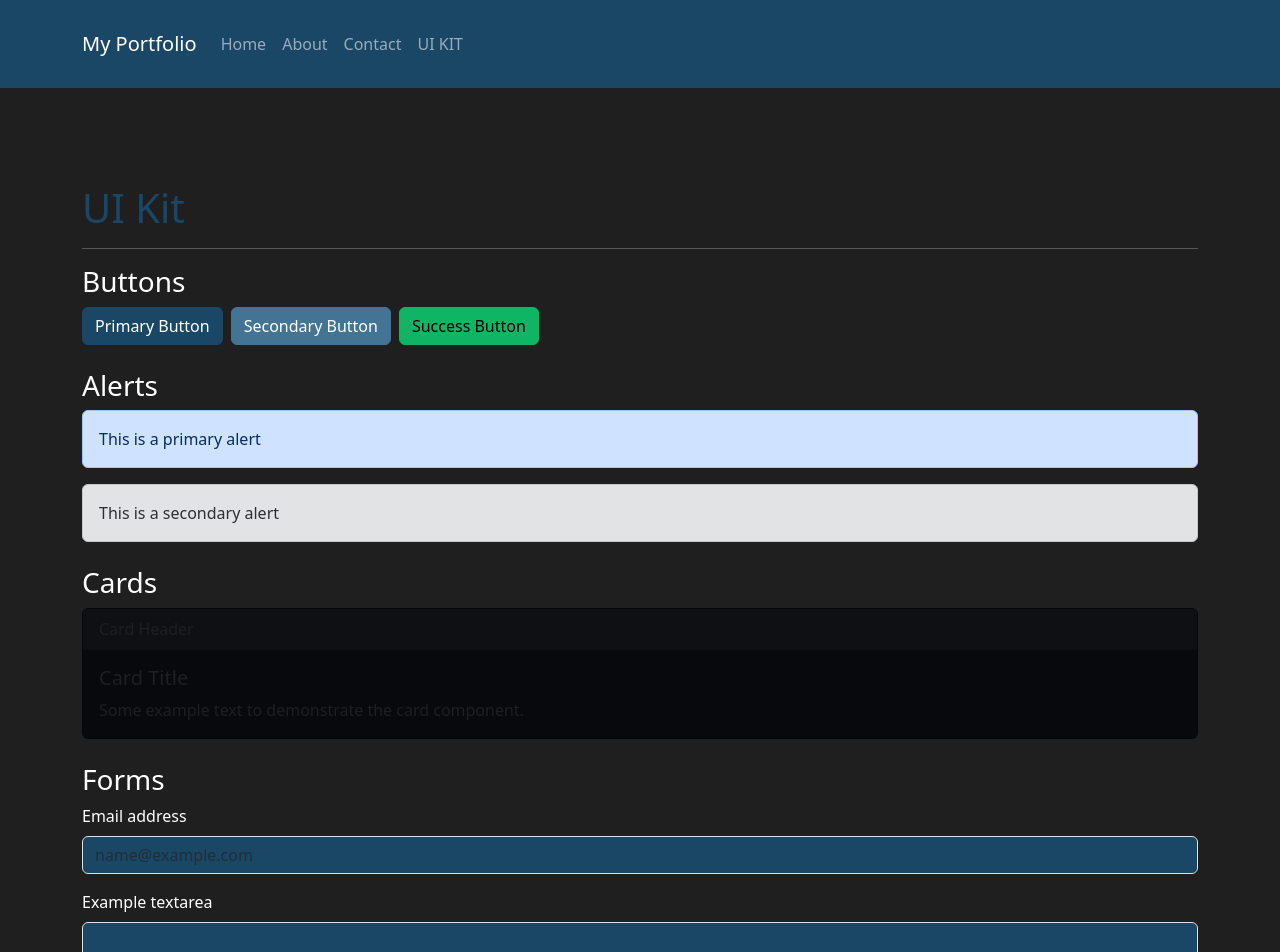
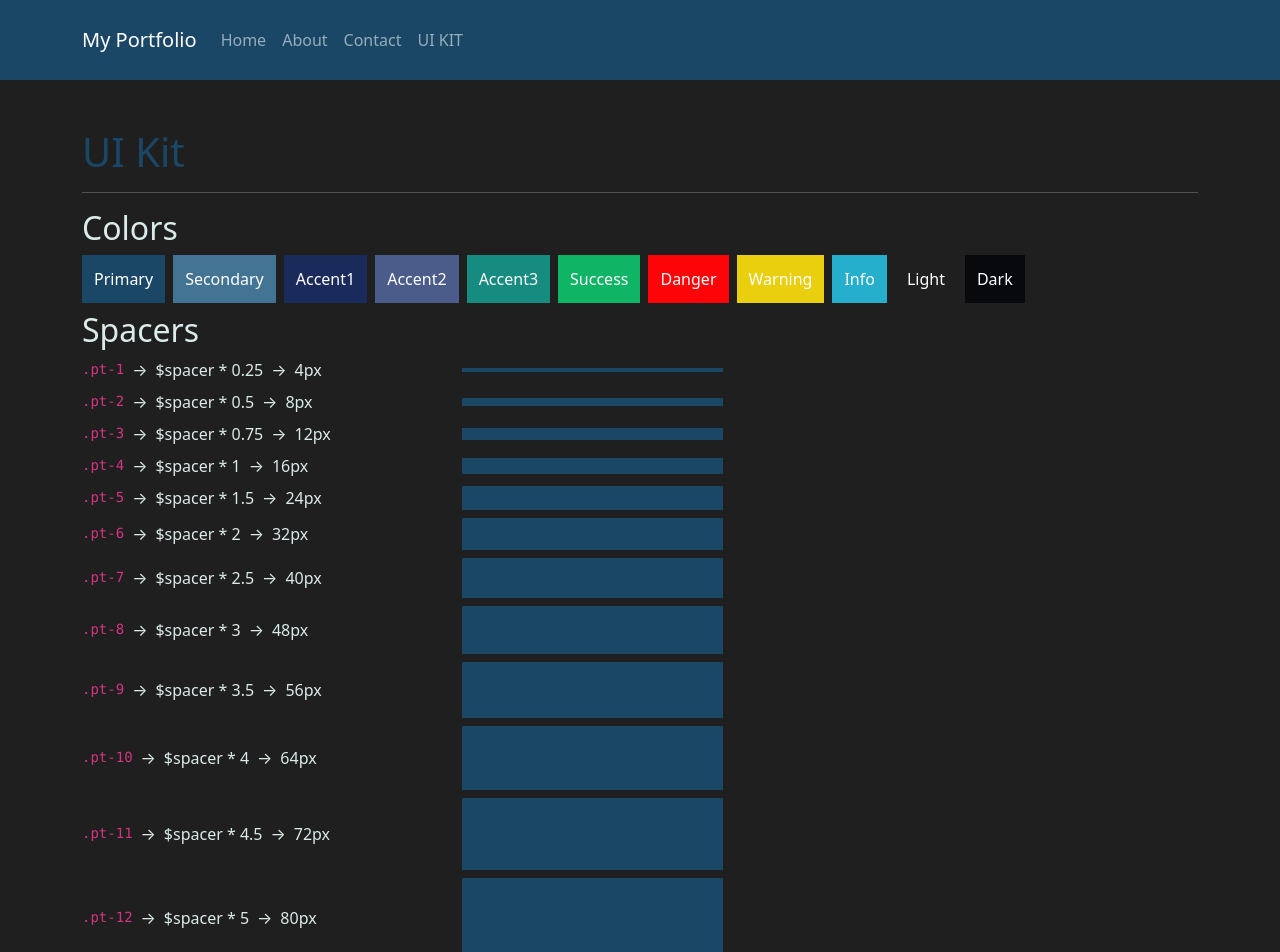
Before and after one commit to giova239/portfolio, a React (Create React App) app: page /uikit in a window 1280 px wide. Shown: the top 952 px of the page. Built offline with nearby package versions, Linux system fonts and the light colour scheme.

Commit message:
add custom spacing changed some color and impreved uikit

```diff
--- a/src/bootstrap-custom.scss
+++ b/src/bootstrap-custom.scss
@@ -3,27 +3,50 @@
 @import "node_modules/bootstrap/scss/variables";
 
 // Custom color palette
-$white: #ffffff;
 $theme-colors: (
     "light":      #1f1f1f,
     "dark":       #07090d,
     "primary":    #1b4767,
     "secondary":  #447493,
     "info":       #26afcc,
-    "accent1":    #30ce93,
-    "accent2":    #168b7f,
-    "accent3":    #9ec5c5,
+    "accent1":    #1A2A5B,
+    "accent2":    #4B5C8A,
+    "accent3":    #168b7f,
     "success":    #0fb564,
     "warning":    #eacf0e,
     "danger":     #fd0508,
-    "text":       #ffffff,
+    "text":       #dbeaea,
 );
 // Merge custom theme colors with Bootstrap's default colors
 $theme-colors: map-merge($theme-colors, $theme-colors);
 
-// Override Bootstrap's background and text colors for dark mode
+// Other colors overrides
 $body-bg: map-get($theme-colors, "primary");
 $body-color: map-get($theme-colors, "text");
 
+// Custom Spacing
+$spacer: 1rem;
+$spacers: (
+    0: 0,
+    1: ($spacer * .25),   // 4px
+    2: ($spacer * .5),    // 8px
+    3: ($spacer * .75),   // 12px
+    4: ($spacer * 1),     // 16px
+    5: ($spacer * 1.5),   // 24px
+    6: ($spacer * 2),     // 32px
+    7: ($spacer * 2.5),   // 40px
+    8: ($spacer * 3),     // 48px
+    9: ($spacer * 3.5),   // 56px
+    10: ($spacer * 4),    // 64px
+    11: ($spacer * 4.5),  // 72px
+    12: ($spacer * 5),    // 80px
+    13: ($spacer * 6),    // 96px
+    14: ($spacer * 7.5),  // 120px
+);
+// Merge custom spacers with Bootstrap's default ones
+$spacers: map-merge($spacers, $spacers);
+
+@debug $spacers;
+
 // Import remaining Bootstrap SCSS files to apply customizations
 @import "node_modules/bootstrap/scss/bootstrap";
--- a/src/components/pages/uikit/uikit.jsx
+++ b/src/components/pages/uikit/uikit.jsx
@@ -1,34 +1,67 @@
 import React from 'react';
-import { Button, Card, Form, Alert } from 'react-bootstrap';
+import { Button, Card, Form, Alert, Modal } from 'react-bootstrap';
 
 function UIKit() {
+  // Color values
+  const COLORS = ['primary', 'secondary', 'accent1', 'accent2', 'accent3', 'success', 'danger', 'warning', 'info', 'light', 'dark'];
+
+  // Spacers values
+  const spacerValues = [
+    { className: 'pt-1', multiplier: 0.25, pixels: '4px' },
+    { className: 'pt-2', multiplier: 0.5, pixels: '8px' },
+    { className: 'pt-3', multiplier: .75, pixels: '12px' },
+    { className: 'pt-4', multiplier: 1, pixels: '16px' },
+    { className: 'pt-5', multiplier: 1.5, pixels: '24px' },
+    { className: 'pt-6', multiplier: 2, pixels: '32px' },
+    { className: 'pt-7', multiplier: 2.5, pixels: '40px' },
+    { className: 'pt-8', multiplier: 3, pixels: '48px' },
+    { className: 'pt-9', multiplier: 3.5, pixels: '56px' },
+    { className: 'pt-10', multiplier: 4, pixels: '64px' },
+    { className: 'pt-11', multiplier: 4.5, pixels: '72px' },
+    { className: 'pt-12', multiplier: 5, pixels: '80px' },
+    { className: 'pt-13', multiplier: 6, pixels: '96px' },
+    { className: 'pt-14', multiplier: 7.5, pixels: '120px' },
+  ];
+
+  // Modals setup
+  const [showModal, setShowModal] = React.useState(false);
+  const handleClose = () => setShowModal(false);
+  const handleShow = () => setShowModal(true);
+
   return (
     <div className="container my-5">
       <h1 className="text-primary">UI Kit</h1>
       <hr />
 
-      {/* Buttons */}
-      <h3>Buttons</h3>
-      <Button variant="primary" className="me-2">Primary Button</Button>
-      <Button variant="secondary" className="me-2">Secondary Button</Button>
-      <Button variant="success" className="me-2">Success Button</Button>
+      {/* Colors Section */}
+      <h2>Colors</h2>
+      <div className="d-flex flex-wrap">
+        {COLORS.map((color) => (
+          <div key={color} className={`bg-${color} text-white p-3 me-2 mb-2`}>
+            {color.charAt(0).toUpperCase() + color.slice(1)}
+          </div>
+        ))}
+      </div>
 
-      {/* Alerts */}
-      <h3 className="mt-4">Alerts</h3>
-      <Alert variant="primary">This is a primary alert</Alert>
-      <Alert variant="secondary">This is a secondary alert</Alert>
+      {/* Spacers Section */}
+      <h2>Spacers</h2>
 
-      {/* Cards */}
-      <h3 className="mt-4">Cards</h3>
-      <Card className="mb-3" bg="dark" text="light">
-        <Card.Header>Card Header</Card.Header>
-        <Card.Body>
-          <Card.Title>Card Title</Card.Title>
-          <Card.Text>Some example text to demonstrate the card component.</Card.Text>
-        </Card.Body>
-      </Card>
+      {spacerValues.map(({ className, multiplier, pixels }) => (
+        <div className="mb-2 row" key={className}>
+          <div className="col col-4 d-flex align-items-center">
+            <code className="m-0">{`.${className}`}</code>
+            <span className="mx-2">→</span>
+            <span>${`spacer * ${multiplier}`}</span>
+            <span className="mx-2">→</span>
+            <span>{pixels}</span>
+          </div>
+          <div className="col col-3 d-flex align-items-center justify-content-center">
+            <span className={`bg-primary w-100 ${className}`}></span>
+          </div>
+        </div>
+      ))}
 
-      {/* Forms */}
+      {/* Forms Section */}
       <h3 className="mt-4">Forms</h3>
       <Form>
         <Form.Group controlId="exampleForm.ControlInput1">
@@ -39,7 +72,50 @@ function UIKit() {
           <Form.Label>Example textarea</Form.Label>
           <Form.Control as="textarea" rows={3} />
         </Form.Group>
+        <Button variant="primary" className="mt-3" type="submit">Submit</Button>
       </Form>
+
+      {/* Buttons Section */}
+      <h3>Buttons</h3>
+      {COLORS.map((variant) => (
+        <Button key={variant} variant={variant} className="me-2 mb-2">
+          {variant.charAt(0).toUpperCase() + variant.slice(1)} Button
+        </Button>
+      ))}
+
+      {/* Modals Section */}
+      <h3 className="mt-4">Modals</h3>
+      <Button variant="primary" onClick={handleShow}>Launch demo modal</Button>
+      <Modal show={showModal} onHide={handleClose}>
+        <Modal.Header closeButton>
+          <Modal.Title>Modal heading</Modal.Title>
+        </Modal.Header>
+        <Modal.Body>Modal body text goes here.</Modal.Body>
+        <Modal.Footer>
+          <Button variant="secondary" onClick={handleClose}>Close</Button>
+          <Button variant="primary" onClick={handleClose}>Save Changes</Button>
+        </Modal.Footer>
+      </Modal>
+
+      {/* Alerts Section */}
+      <h3 className="mt-4">Alerts</h3>
+      {COLORS.map((variant) => (
+        <Alert key={variant} variant={variant}>
+          This is a {variant} alert
+        </Alert>
+      ))}
+
+      {/* Cards Section */}
+      <h3 className="mt-4">Cards</h3>
+      {['primary', 'secondary', 'success', 'danger', 'warning'].map((variant) => (
+        <Card key={variant} className="mb-3" bg={variant === 'light' ? 'light' : 'dark'} text={variant === 'light' ? 'dark' : 'light'}>
+          <Card.Header>Card Header</Card.Header>
+          <Card.Body>
+            <Card.Title>Card Title</Card.Title>
+            <Card.Text>Some example text to demonstrate the {variant} card component.</Card.Text>
+          </Card.Body>
+        </Card>
+      ))}
     </div>
   );
 }
```
